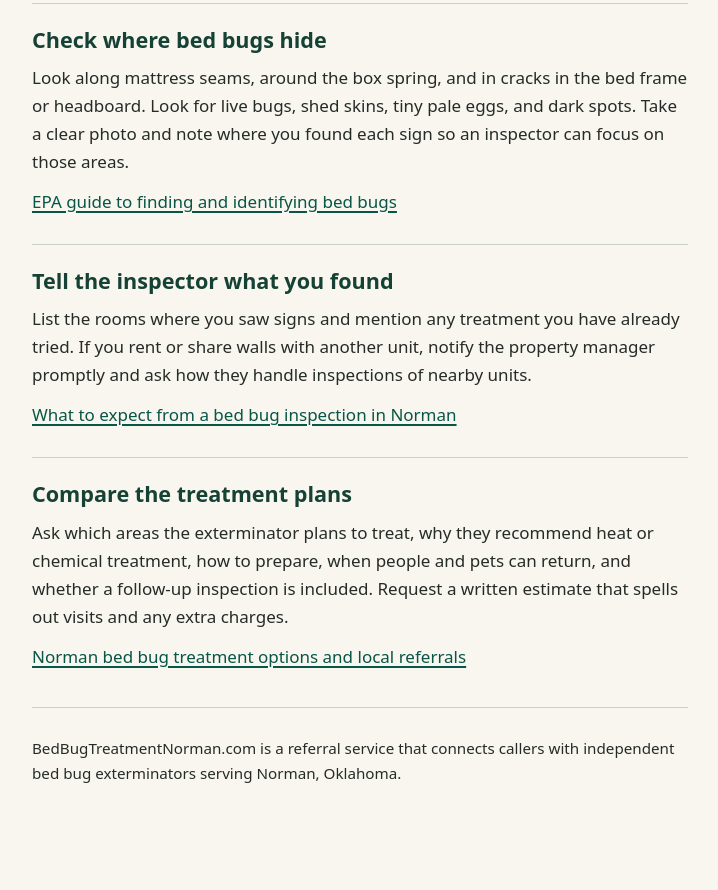
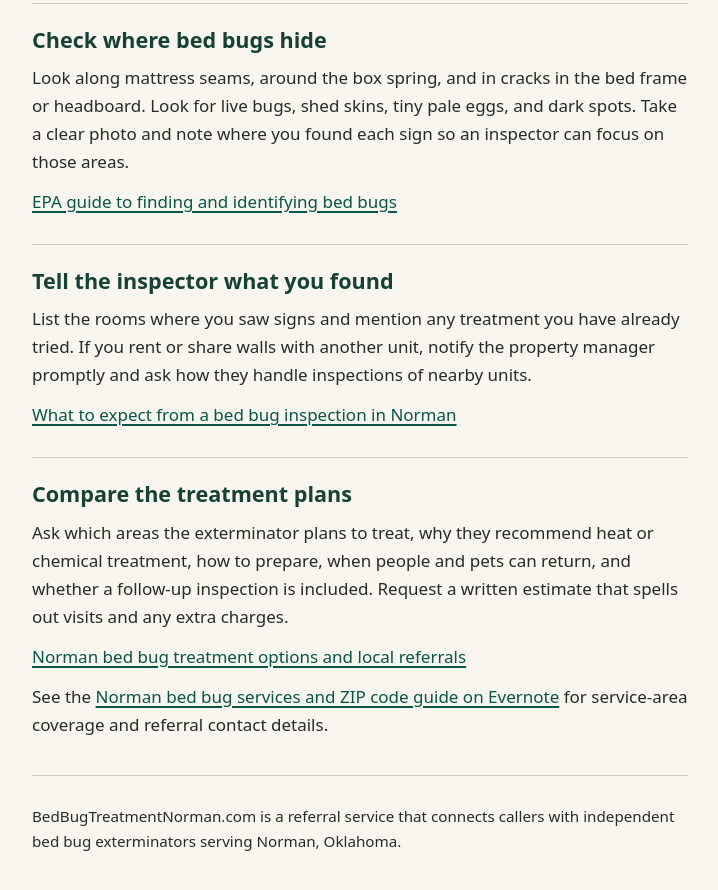
Before and after one commit to localseo01716/localseo01716.github.io, a plain HTML site: page norman/index.html in a window 1280 px wide. Shown: the part 438-1328 px from the top of the page, without its empty margins (280-998 px from the left). Before the commit the page ends 1304 px from the top, so only its background shows below. Drawn offline with Linux system fonts and the light colour scheme.

Commit message:
Link the Norman service and ZIP code guide on Evernote

```diff
--- a/norman/index.html
+++ b/norman/index.html
@@ -63,6 +63,7 @@
       <h2>Compare the treatment plans</h2>
       <p>Ask which areas the exterminator plans to treat, why they recommend heat or chemical treatment, how to prepare, when people and pets can return, and whether a follow-up inspection is included. Request a written estimate that spells out visits and any extra charges.</p>
       <p><a href="https://bedbugtreatmentnorman.com/">Norman bed bug treatment options and local referrals</a></p>
+      <p>See the <a href="https://share.evernote.com/note/c7f5c699-e1fc-50eb-b184-21b093418a4e">Norman bed bug services and ZIP code guide on Evernote</a> for service-area coverage and referral contact details.</p>
     </section>
     <footer><p>BedBugTreatmentNorman.com is a referral service that connects callers with independent bed bug exterminators serving Norman, Oklahoma.</p></footer>
   </main>
```
